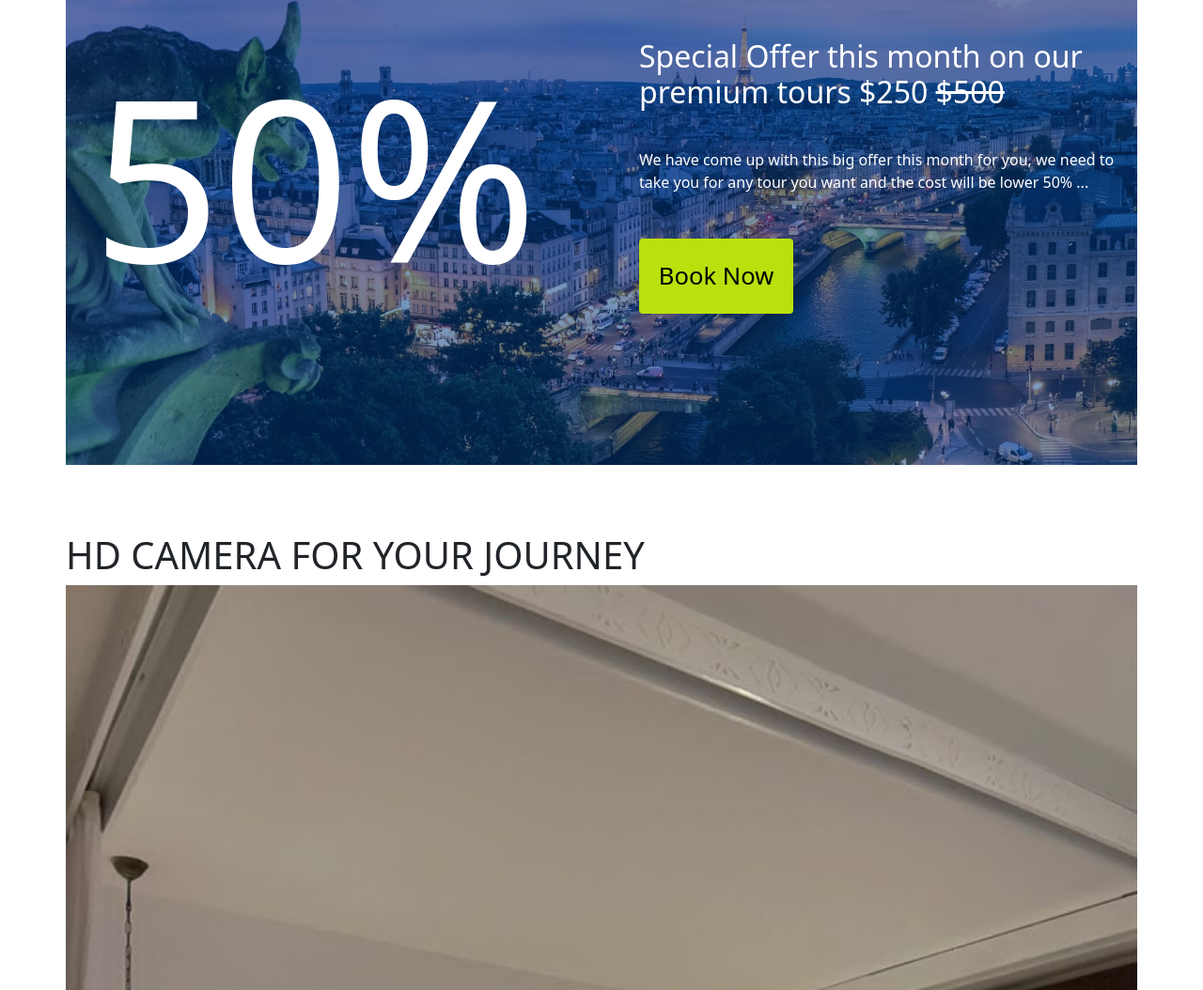
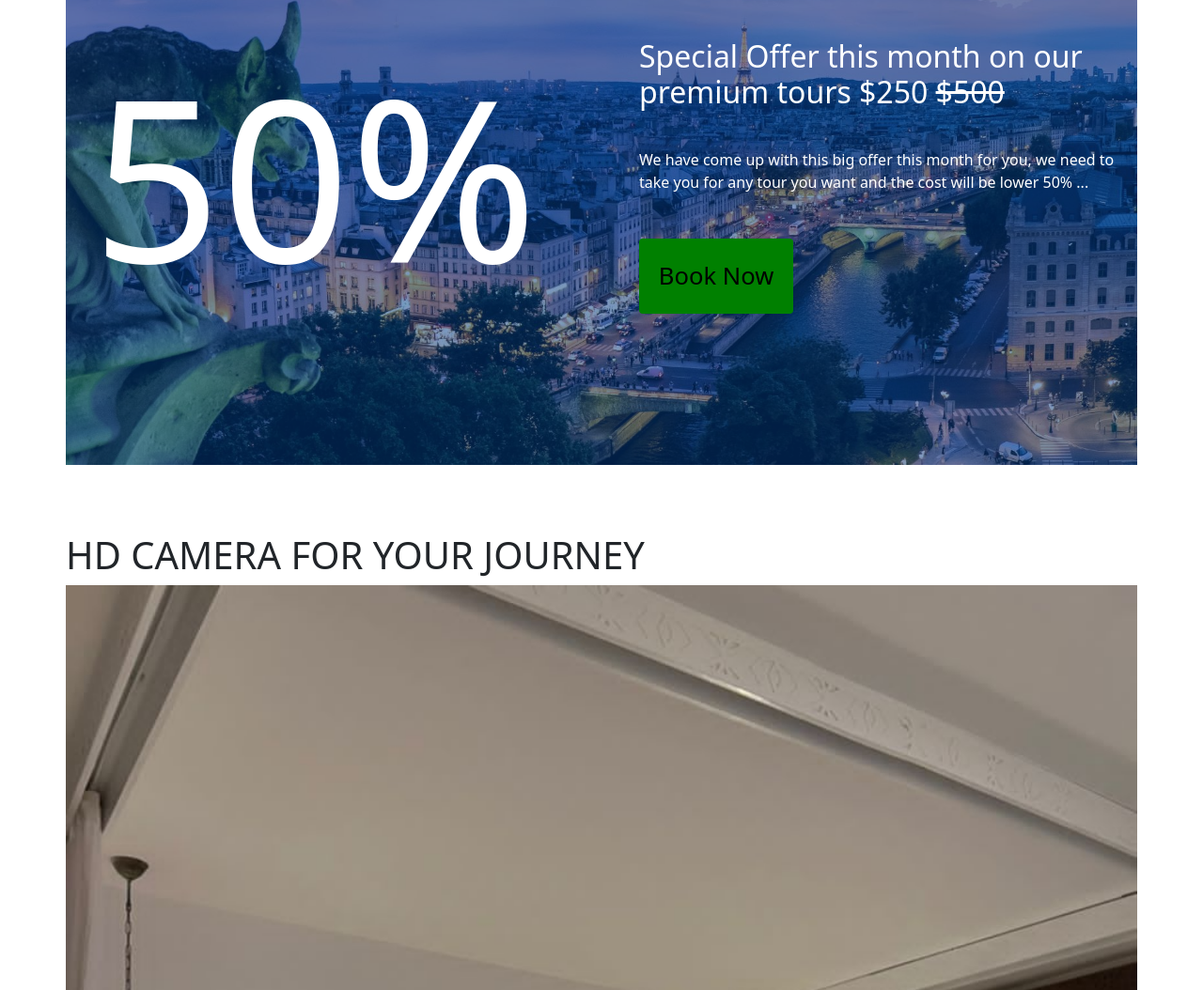
Before and after one commit to esotechcompany/esotech-niasatours.com, a website built with Parcel: page index.html in a window 1280 px wide. Shown: the part 3276-4330 px from the top of the page at 94% size. Built offline with nearby package versions, Linux system fonts and the light colour scheme; files whose address does not match are found by name.

Commit message:
update btn

```diff
--- a/index.html
+++ b/index.html
@@ -688,7 +688,7 @@
             We have come up with this big offer this month for you, we need to take you for
                 any tour you want and the cost will be lower 50% ...
             </p>
-            <button class="btn">book Now</button>
+            <button style="background-color:green;" class="btn">book Now</button>
           </div>
         </div>
       </section>
```
